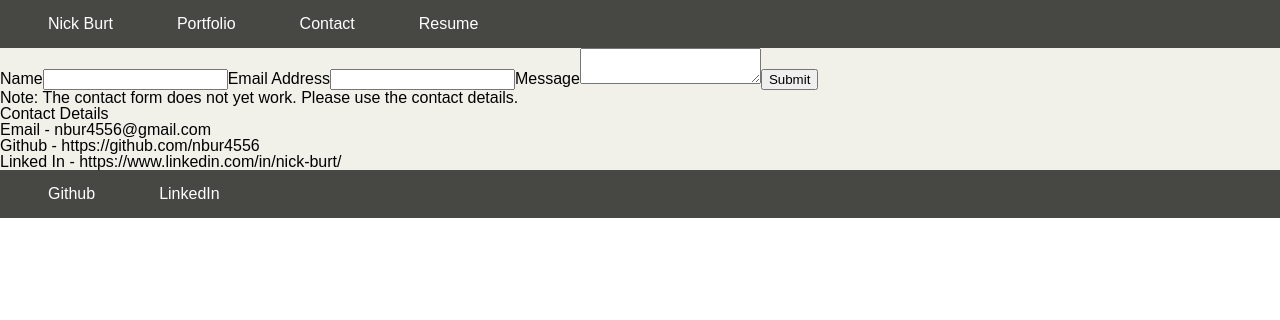
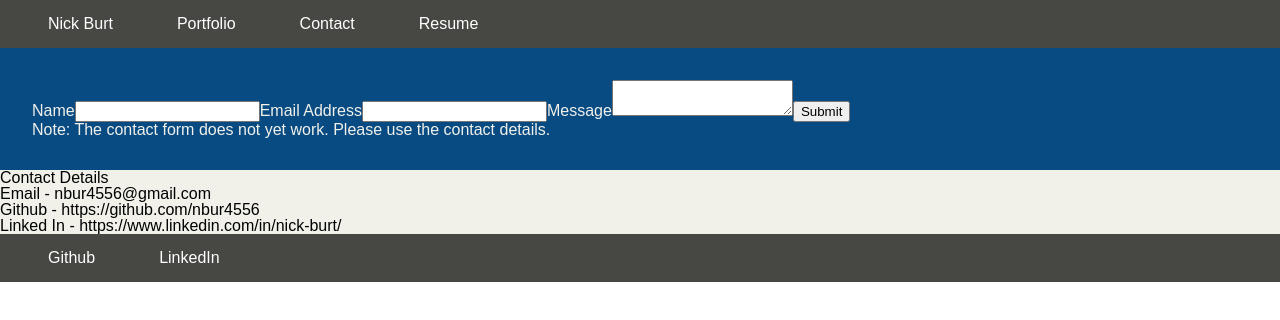
Before and after one commit to nbur4556/react-portfolio, a React (Create React App) app: page /contact in a window 1280 px wide. Shown: the top 320 px of the page. Built offline with nearby package versions, Linux system fonts and the light colour scheme; a web font is replaced by a local one.

Commit message:
contact page uses textbox component

```diff
--- a/src/pages/Contact.js
+++ b/src/pages/Contact.js
@@ -1,9 +1,13 @@
 import React from 'react';
+
+// Component
+import TextBox from '../components/TextBox.js';
 
 const Contact = () => {
     return (
         <section>
             {/* Contact Form */}
+            <TextBox>
                 <form>
                     <label>Name</label>
                     <input type="text" />
@@ -15,6 +19,7 @@ const Contact = () => {
 
                     <p>Note: The contact form does not yet work. Please use the contact details.</p>
                 </form>
+            </TextBox>
 
             {/* Contact Details */}
             <section>
```
Lines whose indentation alone changed are shown as unchanged.
